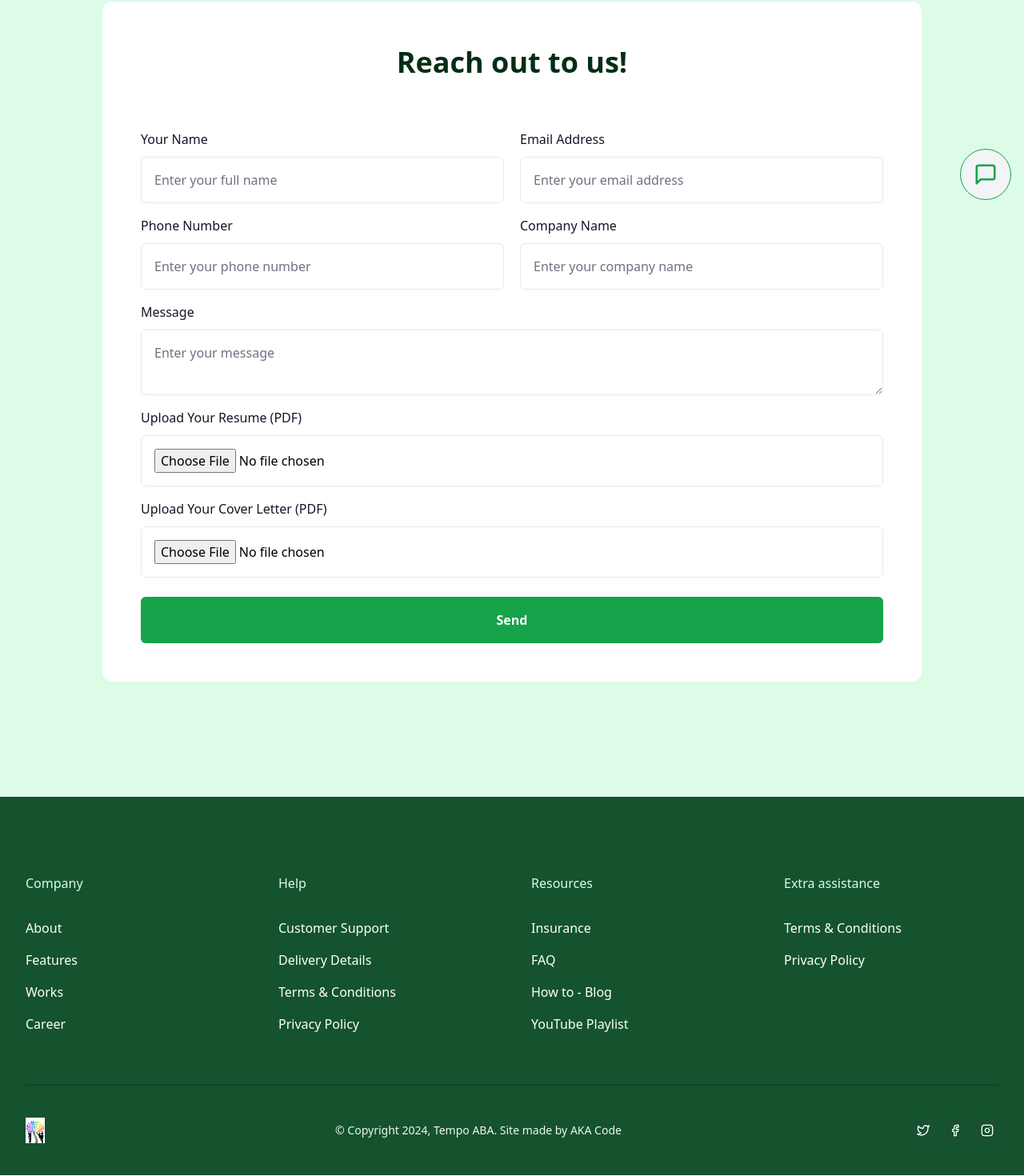
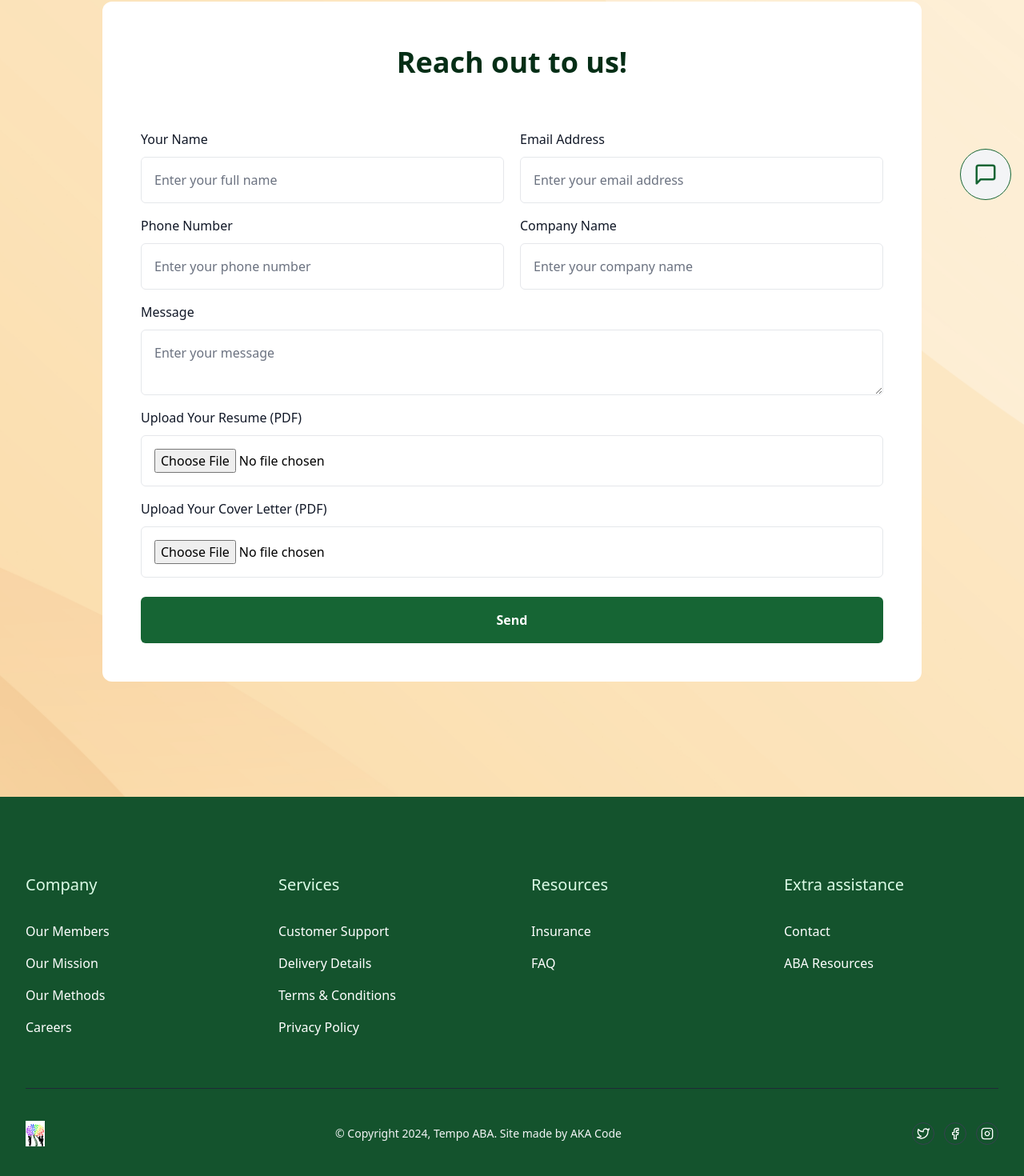
Before and after one commit to akabhowmick/tempo-aba, a React (Vite) app: page /careers in a window 1280 px wide. Shown: the part 534-2004 px from the top of the page at 80% size. Built offline with nearby package versions, Linux system fonts and the light colour scheme.

Commit message:
fix bg colors for header

```diff
--- a/src/components/Pages/CareersPage/CareerForm.tsx
+++ b/src/components/Pages/CareersPage/CareerForm.tsx
@@ -4,9 +4,9 @@ export const CareerForm = () => {
   const formContainerStyles = "mt-6 overflow-hidden bg-white rounded-xl";
   const formContentStyles = "px-6 py-12 sm:p-12";
   const inputStyles =
-    "block w-full px-4 py-4 text-black placeholder-gray-500 transition-all duration-200 bg-white border border-gray-200 rounded-md focus:outline-none focus:border-green-600 caret-green-600";
+    "block w-full px-4 py-4 text-black placeholder-gray-500 transition-all duration-200 bg-white border border-gray-200 rounded-md focus:outline-none focus:border-green-800 caret-green-800";
   const buttonStyles =
-    "inline-flex cursor-pointer items-center justify-center w-full px-4 py-4 mt-2 text-base font-semibold text-white transition-all duration-200 bg-green-600 border border-transparent rounded-md focus:outline-none hover:bg-green-700 focus:bg-green-700";
+    "inline-flex cursor-pointer items-center justify-center w-full px-4 py-4 mt-2 text-base font-semibold text-white transition-all duration-200 bg-green-800 border border-transparent rounded-md focus:outline-none hover:bg-green-700 focus:bg-green-700";
 
   return (
     <div className={formContainerStyles}>
--- a/src/components/Pages/CareersPage/CareerPage.tsx
+++ b/src/components/Pages/CareersPage/CareerPage.tsx
@@ -2,7 +2,7 @@ import { FiPhone, FiMail, FiMapPin } from "react-icons/fi";
 import { CareerForm } from "./CareerForm";
 
 export const CareerPage = () => {
-  const containerStyles = "py-10 bg-green-100 sm:py-16 lg:py-24";
+  const containerStyles = "py-10  sm:py-16 lg:py-24";
   const innerContainerStyles = "px-4 mx-auto sm:px-6 lg:px-8 max-w-7xl flex flex-col";
   const headerStyles = "max-w-2xl mx-auto text-center ";
   const titleStyles = "text-3xl font-bold leading-tight text-white-900 sm:text-4xl lg:text-5xl";
--- a/src/components/Pages/ContactPage/ContactForm.tsx
+++ b/src/components/Pages/ContactPage/ContactForm.tsx
@@ -4,9 +4,9 @@ export const ContactForm = () => {
   const formContainerStyles = "mt-6 overflow-hidden bg-white rounded-xl";
   const formContentStyles = "px-6 py-12 sm:p-12";
   const inputStyles =
-    "block w-full px-4 py-4 text-black placeholder-gray-500 transition-all duration-200 bg-white border border-gray-200 rounded-md focus:outline-none focus:border-green-600 caret-green-600";
+    "block w-full px-4 py-4 text-black placeholder-gray-500 transition-all duration-200 bg-white border border-gray-200 rounded-md focus:outline-none focus:border-green-800 caret-green-800";
   const buttonStyles =
-    "inline-flex cursor-pointer items-center justify-center w-full px-4 py-4 mt-2 text-base font-semibold text-white transition-all duration-200 bg-green-600 border border-transparent rounded-md focus:outline-none hover:bg-green-700 focus:bg-green-700";
+    "inline-flex cursor-pointer items-center justify-center w-full px-4 py-4 mt-2 text-base font-semibold text-white transition-all duration-200 bg-green-800 border border-transparent rounded-md focus:outline-none hover:bg-green-700 focus:bg-green-700";
 
   return (
     <div className={formContainerStyles}>
--- a/src/components/Pages/Resources/InsuranceInfo.tsx
+++ b/src/components/Pages/Resources/InsuranceInfo.tsx
@@ -1,6 +1,6 @@
 export const InsurancePage: React.FC = () => {
   return (
-    <div className="bg-white text-gray-800 font-roboto">
+    <div className=" text-gray-800 font-roboto">
       <div className="max-w-4xl mx-auto p-6">
         {/* Icon and description */}
         <div className="text-center mb-8">
--- a/src/components/Shared/CommonSections.tsx
+++ b/src/components/Shared/CommonSections.tsx
@@ -65,7 +65,7 @@ export const PageTitle = ({
 
 {/* <div class="relative">
    <img alt="Children playing in a park" class="w-full h-64 object-cover" height="500" src="https://storage.googleapis.com/a1aa/image/dm1pOq0n6Y4xMBaqeSwkeRPbOl5BD9KJqWI3Khf4d5g68ILnA.jpg" width="1920"/>
-   <div class="absolute inset-0 bg-green-600 bg-opacity-50 flex items-center justify-center">
+   <div class="absolute inset-0 bg-green-800 bg-opacity-50 flex items-center justify-center">
     <h1 class="text-white text-4xl font-bold">
      Our Process
     </h1>
--- a/src/components/Shared/CommonStyles.ts
+++ b/src/components/Shared/CommonStyles.ts
@@ -10,7 +10,7 @@ export const commonStyles = {
   navMenu: "hidden lg:flex lg:items-center lg:justify-center lg:ml-10 lg:mr-auto lg:space-x-10",
   navLink: "text-base text-black transition-all duration-200 hover:text-white",
   ctaButton:
-    "bg-green-600 hidden lg:inline-flex items-center justify-center px-5 py-2.5 text-white font-semibold text-black border-2 border-black hover:bg-green-700 hover:text-white transition-all duration-200 focus:bg-green-700 focus:text-white",
+    "bg-green-800 hidden lg:inline-flex items-center justify-center px-5 py-2.5 text-white font-semibold text-black border-2 border-black hover:bg-green-700 hover:text-white transition-all duration-200 focus:bg-green-700 focus:text-white",
   section: "overflow-hidden h-screen",
   contentContainer: "flex flex-col lg:flex-row lg:items-center lg:max-h-[900px] p-2",
   textContainer: "flex items-center justify-center w-full lg:order-2 lg:w-7/12",
--- a/src/components/Shared/Footer.tsx
+++ b/src/components/Shared/Footer.tsx
@@ -6,7 +6,7 @@ export const Footer = () => {
     "flex items-center justify-center text-white transition-all duration-200 bg-transparent border border-gray-700 rounded-full w-7 h-7 focus:bg-blue-600 hover:bg-blue-600 hover:border-blue-600 focus:border-blue-600";
 
   const aClasses =
-    "text-base text-white transition-all duration-200 hover:text-opacity-80 focus:text-opacity-80 cursor-pointer";
+    "text-md text-white transition-all duration-200 hover:text-opacity-80 focus:text-opacity-80 cursor-pointer";
 
   return (
     <section className="py-10 bg-green-900 sm:pt-16 lg:pt-24">
@@ -14,13 +14,13 @@ export const Footer = () => {
         <div className="grid grid-cols-2 gap-x-5 gap-y-12 md:grid-cols-4 md:gap-x-12">
           {/* Company */}
           <div>
-            <p className="text-base text-green-100">Company</p>
+            <p className="text-xl text-green-100">Company</p>
             <ul className="mt-8 space-y-4">
               {[
-                { href: "/about", text: "About" },
-                { href: "/features", text: "Features" },
-                { href: "/works", text: "Works" },
-                { href: "/career", text: "Career" },
+                { href: "/about/members", text: "Our Members" },
+                { href: "/about/mission", text: "Our Mission" },
+                { href: "/services/methods", text: "Our Methods" },
+                { href: "/careers", text: "Careers" },
               ].map((item, index) => (
                 <li key={index}>
                   <a href={item.href}>
@@ -33,7 +33,7 @@ export const Footer = () => {
 
           {/* Help */}
           <div>
-            <p className="text-base text-green-100">Help</p>
+            <p className="text-xl text-green-100">Services</p>
             <ul className="mt-8 space-y-4">
               {[
                 { href: "/support", text: "Customer Support" },
@@ -52,13 +52,11 @@ export const Footer = () => {
 
           {/* Resources */}
           <div>
-            <p className="text-base text-green-100">Resources</p>
+            <p className="text-xl text-green-100">Resources</p>
             <ul className="mt-8 space-y-4">
               {[
-                { href: "/insurance", text: "Insurance" },
-                { href: "/faq", text: "FAQ" },
-                { href: "/blog", text: "How to - Blog" },
-                { href: "/youtube", text: "YouTube Playlist" },
+                { href: "/resources/insurance", text: "Insurance" },
+                { href: "/resources/faq", text: "FAQ" },
               ].map((item, index) => (
                 <li key={index}>
                   <a href={item.href}>
@@ -71,11 +69,11 @@ export const Footer = () => {
 
           {/* Extra as */}
           <div>
-            <p className="text-base text-green-100">Extra assistance</p>
+            <p className="text-xl text-green-100">Extra assistance</p>
             <ul className="mt-8 space-y-4">
               {[
-                { href: "/terms", text: "Terms & Conditions" },
-                { href: "/privacy", text: "Privacy Policy" },
+                { href: "/contact", text: "Contact" },
+                { href: "/resources/aba", text: "ABA Resources" },
               ].map((item, index) => (
                 <li key={index}>
                   <a href={item.href}>
--- a/src/components/Shared/Header.tsx
+++ b/src/components/Shared/Header.tsx
@@ -47,7 +47,7 @@ export const Header = () => {
 
                     {/* Submenu */}
                     <div
-                      className={`w-max absolute left-0 bg-green-100 text-black mt-2 shadow-lg rounded-md z-50 opacity-0 group-hover:opacity-100 group-hover:visible transition-opacity duration-300`}
+                      className={`w-max absolute left-0 bg-green-800 text-white mt-2 shadow-lg rounded-md z-50 opacity-0 group-hover:opacity-100 group-hover:visible transition-opacity duration-300`}
                     >
                       {item.submenu.map((subitem) => (
                         <Link
--- a/src/components/Shared/SupportChat.tsx
+++ b/src/components/Shared/SupportChat.tsx
@@ -19,11 +19,11 @@ export const SupportChat: React.FC = () => {
   return (
     <div>
       <button
-        className="z-1000 fixed bottom-4 right-4 inline-flex items-center justify-center text-sm font-medium border rounded-full w-16 h-16 bg-gray-100 cursor-pointer border-green-600 p-0 hover:text-gray-900"
+        className="z-1000 fixed bottom-4 right-4 inline-flex items-center justify-center text-sm font-medium border rounded-full w-16 h-16 bg-gray-100 cursor-pointer border-green-800 p-0 hover:text-gray-900"
         type="button"
         onClick={toggleChat}
       >
-        <ChatIcon className="text-green-600" />
+        <ChatIcon className="text-green-800" />
       </button>
 
       {isChatOpen && (
```
Also changed, not shown: src/components/Pages/About/ABAAustism.tsx (+47 -0 lines), src/components/Pages/Services/Steps.tsx (+5 -5 lines), todo.txt.
